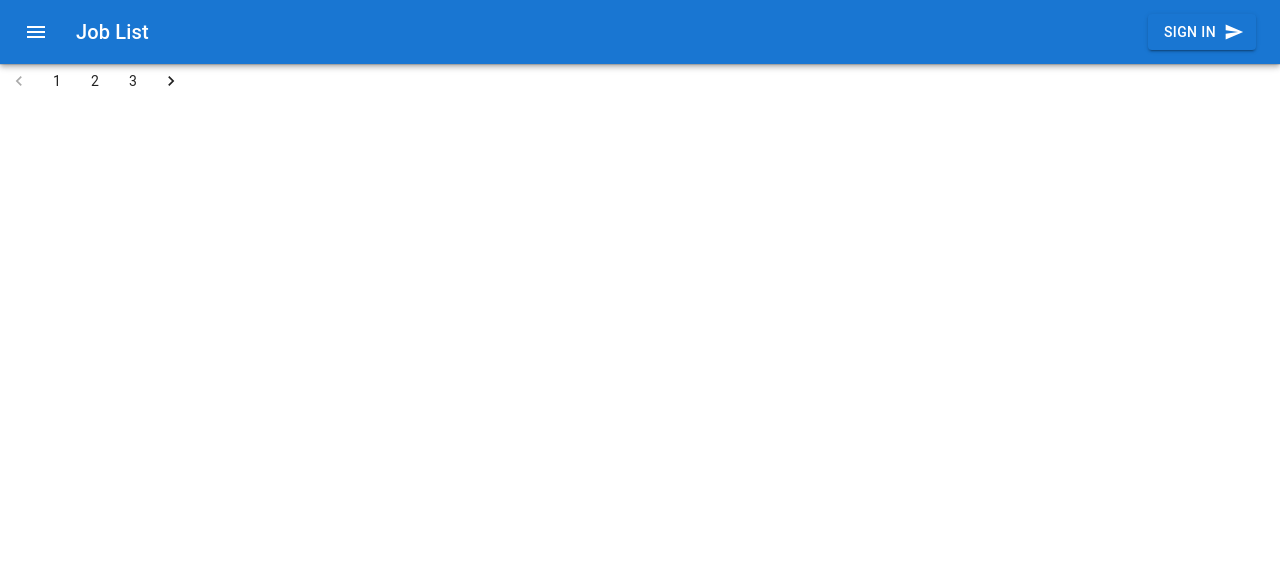
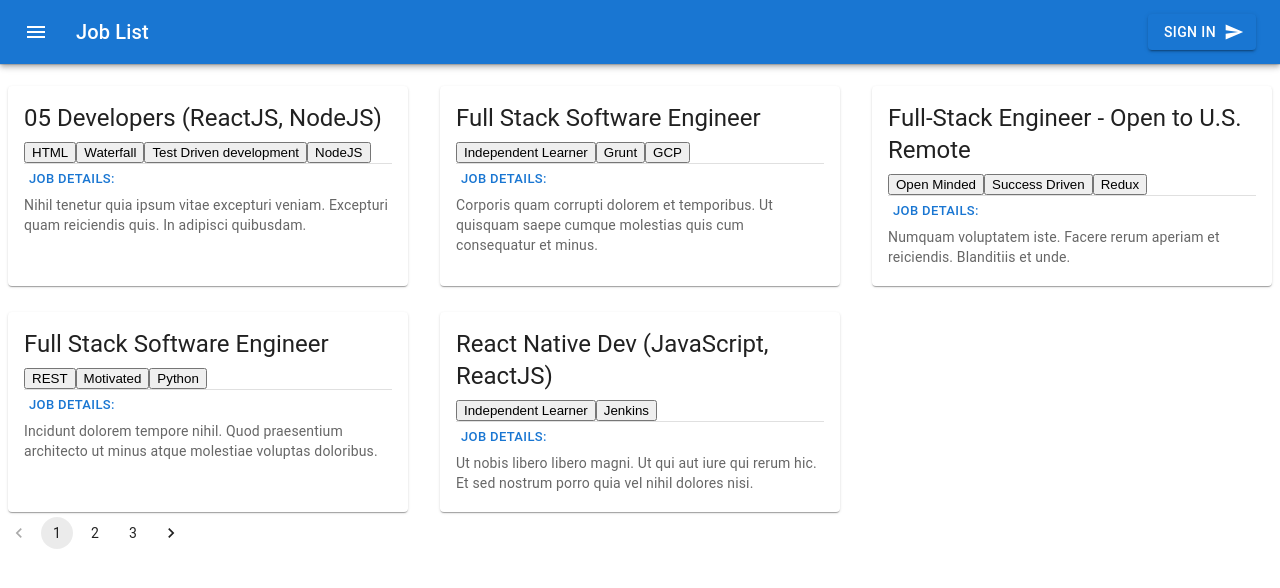
Before and after one commit to kevin-HauPham/React-Homework-CoderSchool, a React (Create React App) app: page / in a window 1280 px wide. Shown: the top 588 px of the page. Built offline with nearby package versions, Linux system fonts and the light colour scheme.

Commit message:
adjust handlechange function

```diff
--- a/src/pages/JobPage1.js
+++ b/src/pages/JobPage1.js
@@ -13,11 +13,10 @@ export function JobPage1() {
   const [page, setPage] = React.useState(1);
   const [pageData, setPageData] = React.useState([]);
   const handleChange = (event, value) => {
-    window.location.href = `?page=${value}`;
+    // window.location.href = `?page=${value}`;
+    setPage(value);
   };
   const myParam = useLocation().search;
-  console.log("myparam", myParam);
-
   const getPageData = (pageNumber) => {
     const data = JobList.slice(
       (pageNumber - 1) * PAGE_SIZE,
@@ -29,10 +28,15 @@ export function JobPage1() {
     getPageData(page);
   }, [page]);
 
-  useEffect(() => {
-    const productId = new URLSearchParams(myParam).get("page");
-    setPage(productId);
-  });
+  // useEffect(() => {
+  //   const productId = new URLSearchParams(myParam).get("page");
+  //   console.log("productId", productId);
+  //   if (!productId) {
+  //     setPage(1);
+  //   } else {
+  //     setPage(productId);
+  //   }
+  // });
 
   return (
     <div>
```
